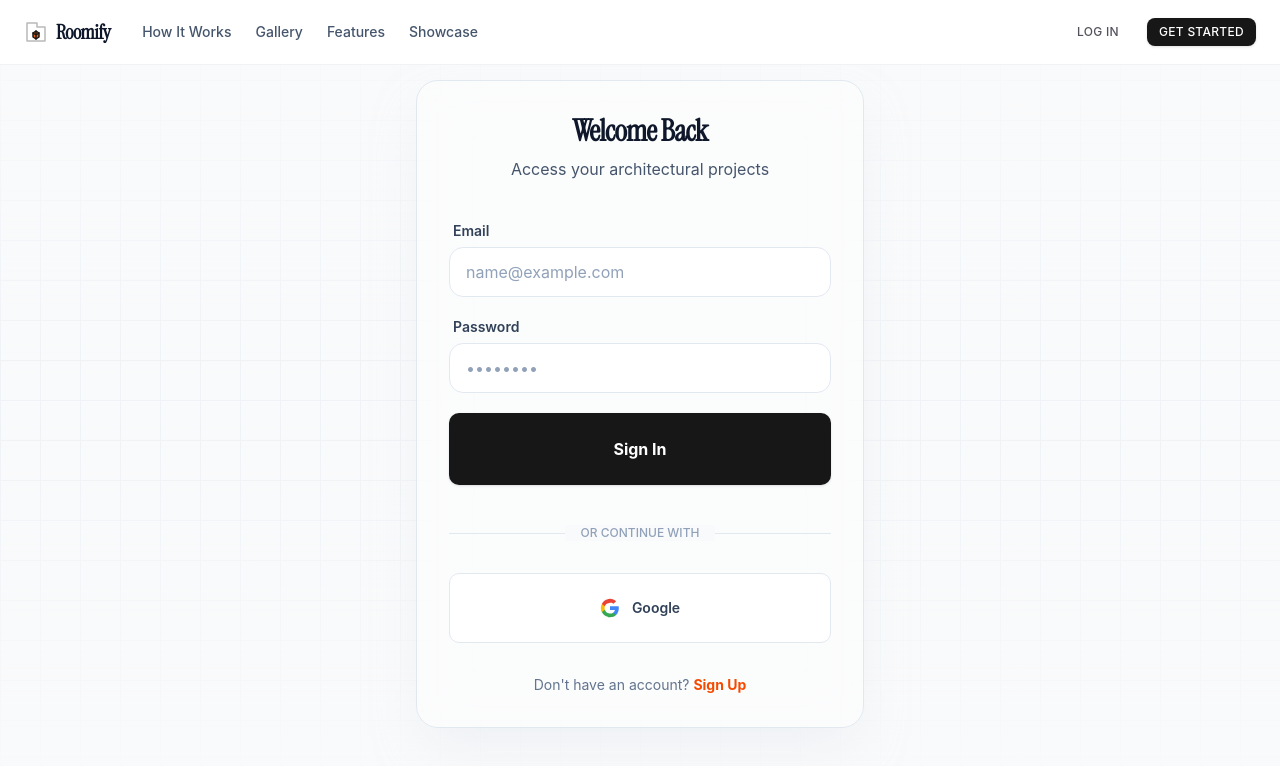
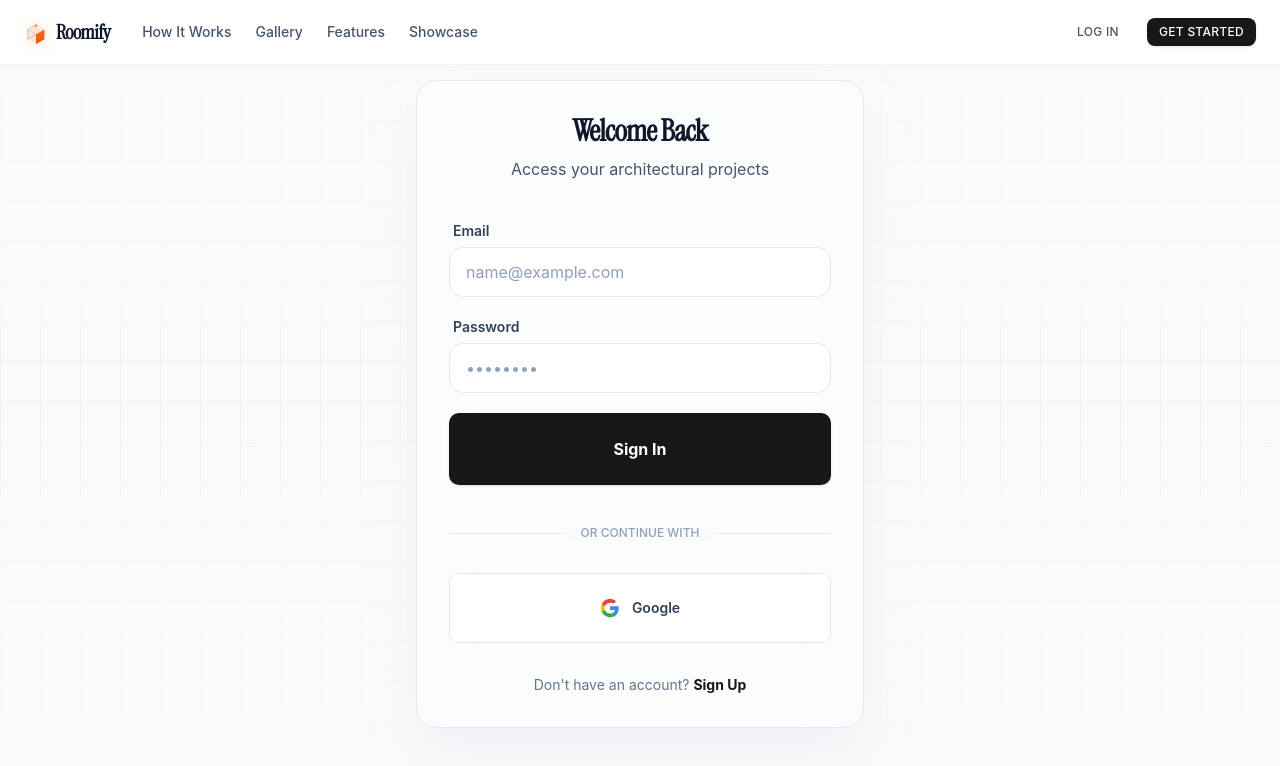
Before and after one commit to thamtumeoden13/roomify, a Next.js app: page /login in a window 1280 px wide. Shown: the top 766 px of the page. Built offline with nearby package versions, Linux system fonts and the light colour scheme; no server answers.

Commit message:
Implementing Dynamic Sitemap for SEO

```diff
--- a/app/gallery/page.tsx
+++ b/app/gallery/page.tsx
@@ -143,7 +143,7 @@ export default function GalleryPage() {
                                     value={style}
                                     className={`px-8 py-3 rounded-full transition-all duration-300 text-base font-semibold ${
                                         selectedStyle === style
-                                            ? "bg-orange-600 text-slate-900 shadow-lg shadow-orange-600/20 hover:bg-orange-700"
+                                            ? "bg-primary text-white shadow-lg shadow-primary/20 hover:bg-primary-dark"
                                             : "text-slate-500 hover:bg-slate-100 hover:text-slate-900"
                                     }`}
                                 >
--- a/app/layout.tsx
+++ b/app/layout.tsx
@@ -38,8 +38,8 @@ export const metadata: Metadata = {
         canonical: "/",
     },
     icons: {
-        icon: "/logo.svg",
-        apple: "/logo.svg", // Reusing logo as apple-touch-icon if separate one is not provided
+        icon: "/icon.svg",
+        apple: "/icon.svg", // Reusing logo as apple-touch-icon if separate one is not provided
     },
     openGraph: {
         type: "website",
--- a/app/login/page.tsx
+++ b/app/login/page.tsx
@@ -129,7 +129,7 @@ function LoginForm() {
                     Don't have an account?{" "}
                     <button
                         onClick={handleSignUp}
-                        className="text-orange-600 font-bold hover:underline underline-offset-4"
+                        className="text-primary font-bold hover:underline underline-offset-4"
                     >
                         Sign Up
                     </button>
@@ -159,7 +159,7 @@ export default function LoginPage() {
                 <Suspense fallback={
                     <div
                         className="w-full max-w-md bg-white/40 backdrop-blur-xl border border-slate-200 rounded-3xl p-8 shadow-2xl shadow-slate-200/50 flex items-center justify-center min-h-[400px]">
-                        <div className="animate-spin rounded-full h-8 w-8 border-b-2 border-orange-600"></div>
+                        <div className="animate-spin rounded-full h-8 w-8 border-b-2 border-primary"></div>
                     </div>
                 }>
                     <LoginForm/>
--- a/app/page.tsx
+++ b/app/page.tsx
@@ -269,7 +269,7 @@ export default function LandingPage() {
                                         }}
                                     >
                                         <Button variant="primary" size="lg"
-                                                className="w-full sm:w-auto h-14 px-8 text-base bg-orange-600 hover:bg-orange-700">
+                                                className="w-full sm:w-auto h-14 px-8 text-base bg-primary hover:bg-primary-dark shadow-xl shadow-primary/20 transition-all duration-300">
                                             Get Started <ArrowRight className="ml-2 w-5 h-5"/>
                                         </Button>
                                     </motion.div>
@@ -725,7 +725,7 @@ export default function LandingPage() {
                         </p>
                         <Link href="/dashboard">
                             <Button variant="primary" size="lg"
-                                    className="h-16 px-12 text-lg bg-orange-600 hover:bg-orange-700 shadow-xl shadow-orange-600/20">
+                                    className="h-16 px-12 text-lg bg-primary hover:bg-primary-dark shadow-xl shadow-primary/20">
                                 Start Your First Project Now <ArrowRight className="ml-2 w-6 h-6"/>
                             </Button>
                         </Link>
--- /dev/null
+++ b/app/sitemap.ts
@@ -0,0 +1,46 @@
+import type {MetadataRoute} from "next";
+import {createClient} from "@/lib/supabase-server";
+
+export default async function sitemap(): Promise<MetadataRoute.Sitemap> {
+    const baseUrl = "https://roomify-iota-two.vercel.app";
+
+    // Static routes
+    const staticRoutes: MetadataRoute.Sitemap = [
+        {
+            url: baseUrl,
+            lastModified: new Date(),
+            changeFrequency: "daily",
+            priority: 1,
+        },
+        {
+            url: `${baseUrl}/gallery`,
+            lastModified: new Date(),
+            changeFrequency: "daily",
+            priority: 0.8,
+        },
+        {
+            url: `${baseUrl}/login`,
+            lastModified: new Date(),
+            changeFrequency: "monthly",
+            priority: 0.5,
+        },
+    ];
+
+    // Dynamic routes from Supabase
+    const supabase = await createClient();
+
+    // Fetch only publicly shared or admin approved projects
+    const {data: showcaseItems} = await supabase
+        .from("showcase")
+        .select("id, created_at")
+        .or("is_user_public.eq.true,is_admin_approved.eq.true");
+
+    const dynamicRoutes: MetadataRoute.Sitemap = (showcaseItems || []).map((item) => ({
+        url: `${baseUrl}/share/${item.id}`,
+        lastModified: new Date(item.created_at),
+        changeFrequency: "daily",
+        priority: 0.7,
+    }));
+
+    return [...staticRoutes, ...dynamicRoutes];
+}
--- a/components/Navbar.tsx
+++ b/components/Navbar.tsx
@@ -31,7 +31,7 @@ function Navbar() {
             <nav className={"inner"}>
                 <div className={"left"}>
                     <Link href="/" className={"brand"}>
-                        <RoomifyLogo className={"logo"}/>
+                        <RoomifyLogo className={"logo drop-shadow-[0_0_8px_rgba(249,115,22,0.4)]"}/>
                         <span className={"name"}>
                             Roomify
                         </span>
--- a/components/RoomifyLogo.tsx
+++ b/components/RoomifyLogo.tsx
@@ -4,33 +4,40 @@ interface RoomifyLogoProps {
     className?: string;
 }
 
-const RoomifyLogo: FC<RoomifyLogoProps> = ({className}) => {
-    return (
-        <svg
-            viewBox="0 0 24 24"
-            fill="none"
-            xmlns="http://www.w3.org/2000/svg"
-            className={className}
-        >
-            {/* Phần mặt bằng 2D */}
-            <path d="M3 21V3H13V7H21V21H3Z" stroke="currentColor" strokeWidth="1.5" strokeLinecap="round"
-                  strokeLinejoin="round" opacity="0.3"/>
+export const RoomifyLogo = ({className}: { className?: string }) => (
+    <svg viewBox="0 0 100 100" fill="none" xmlns="http://www.w3.org/2000/svg" className={className}>
+        {/* Background Glow - Tạo chiều sâu */}
+        <circle cx="50" cy="50" r="45" fill="url(#bg-grad)" fillOpacity="0.05"/>
 
-            {/* Phần khối 3D trung tâm thể hiện sự nổi lên */}
-            <path d="M9 17L12 19L15 17V13L12 11L9 13V17Z" fill="url(#logo-grad)" stroke="currentColor" strokeWidth="1.5"
-                  strokeLinecap="round" strokeLinejoin="round"/>
-            <path d="M12 11V19M9 13L12 15L15 13" stroke="currentColor" strokeWidth="1.5" strokeLinecap="round"
-                  strokeLinejoin="round"/>
+        {/* Khối 3D chính */}
+        <path d="M50 20L85 40V80L50 100L15 80V40L50 20Z" fill="url(#main-grad)" fillOpacity="0.1"/>
+
+        {/* Wireframe (2D Part) - Nét mảnh bên trái */}
+        <path d="M50 20L15 40V80L50 60" stroke="#94A3B8" strokeWidth="2.5" strokeLinecap="round" strokeLinejoin="round"
+              strokeDasharray="4 4"/>
+
+        {/* Solid (3D Part) - Khối đặc bên phải thể hiện sự Render */}
+        <path d="M50 20L85 40V80L50 100V60L85 40" fill="url(#main-grad)"/>
+        <path d="M50 60L15 40" stroke="#94A3B8" strokeWidth="2.5" strokeLinecap="round" strokeLinejoin="round"
+              opacity="0.5"/>
+
+        {/* Điểm nhấn AI Sparkle */}
+        <path d="M50 15L52 22L59 24L52 26L50 33L48 26L41 24L48 22L50 15Z" fill="#F97316">
+            <animate attributeName="opacity" values="1;0.5;1" dur="2s" repeatCount="indefinite"/>
+        </path>
 
         <defs>
-                <linearGradient id="logo-grad" x1="9" y1="11" x2="15" y2="19" gradientUnits="userSpaceOnUse">
+            <linearGradient id="main-grad" x1="50" y1="20" x2="50" y2="100" gradientUnits="userSpaceOnUse">
                 <stop stopColor="#F97316"/>
-                    {/* Màu Cam chính của bạn */}
                 <stop offset="1" stopColor="#EA580C"/>
             </linearGradient>
+            <radialGradient id="bg-grad" cx="0" cy="0" r="1" gradientUnits="userSpaceOnUse"
+                            gradientTransform="translate(50 50) rotate(90) scale(45)">
+                <stop stopColor="#F97316"/>
+                <stop offset="1" stopColor="#F97316" stopOpacity="0"/>
+            </radialGradient>
         </defs>
     </svg>
 );
-};
 
 export default RoomifyLogo;
```
Also changed, not shown: app/app.css (+8 -6 lines), app/icon.svg (added), public/icon.svg (added). Lines whose indentation alone changed are shown as unchanged.
